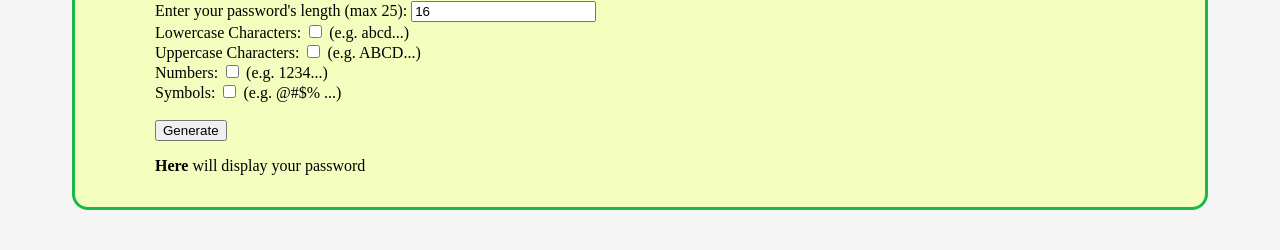
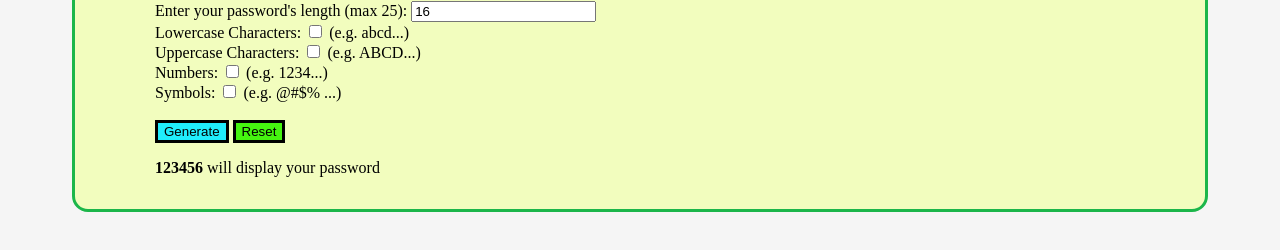
Before and after one commit to theksbd/RandomPasswordGenerator_Web, a plain HTML site: page index.html in a window 1280 px wide. Both pictures are taken after a click on the button "Generate". Shown: the part 170-420 px from the top of the page. Drawn offline with Linux system fonts and the light colour scheme.

Commit message:
Continue to building

```diff
--- a/assets/css/style.css
+++ b/assets/css/style.css
@@ -14,3 +14,23 @@ body {
 h1 {
   text-align: center;
 }
+
+.btn-submit {
+  background-color: rgb(32, 237, 252);
+  border: solid 3px;
+}
+
+.btn-submit:hover {
+  color: whitesmoke;
+  font-size: 18px;
+}
+
+.btn-reset {
+  background-color: rgb(69, 245, 16);
+  border: solid 3px;
+}
+
+.btn-reset:hover {
+  color: whitesmoke;
+  font-size: 18px;
+}
--- a/assets/script/script.js
+++ b/assets/script/script.js
@@ -1,7 +1,16 @@
 // const password_length = document.getElementById("length").value;
-const lowercase = document.getElementById("lowercase");
-console.log(lowercase);
+// const lowercase = document.getElementById("lowercase");
+// console.log(lowercase);
 
-const generate = document.getElementById("submit").onclick = function() {
-    console.log("Hello");
+// const generate = document.getElementById("submit").onclick = function() {
+//     console.log("Hello");
+// }
+
+const password_res = 123456;
+function returnPass() {
+    document.getElementById("result").innerHTML = password_res;
 }
+
+function resetPass() {
+    document.getElementById("result").innerHTML = "Here";
+}
--- a/index.html
+++ b/index.html
@@ -65,8 +65,9 @@
         </div>
       </div>
       <br />
-      <button id="submit" class="btn-submit">Generate</button>
-      <p><strong class="result">Here</strong> will display your password</p>
+      <button id="submit" class="btn-submit" onclick="returnPass()">Generate</button>
+      <button id="reset" class="btn-reset" onclick="resetPass()">Reset</button>
+      <p><strong id="result">Here</strong> will display your password</p>
     </div>
   </body>
 </html>
```
